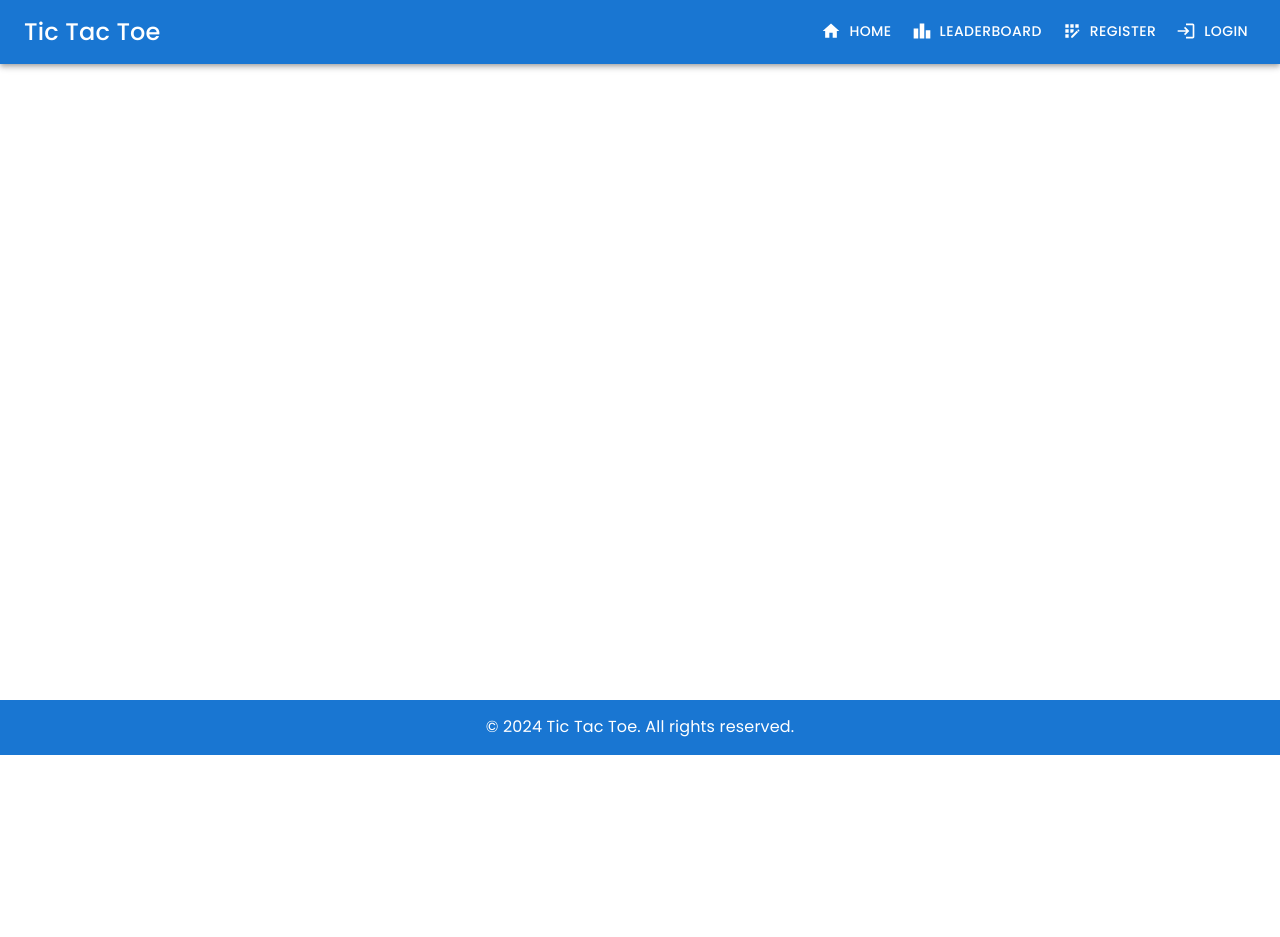
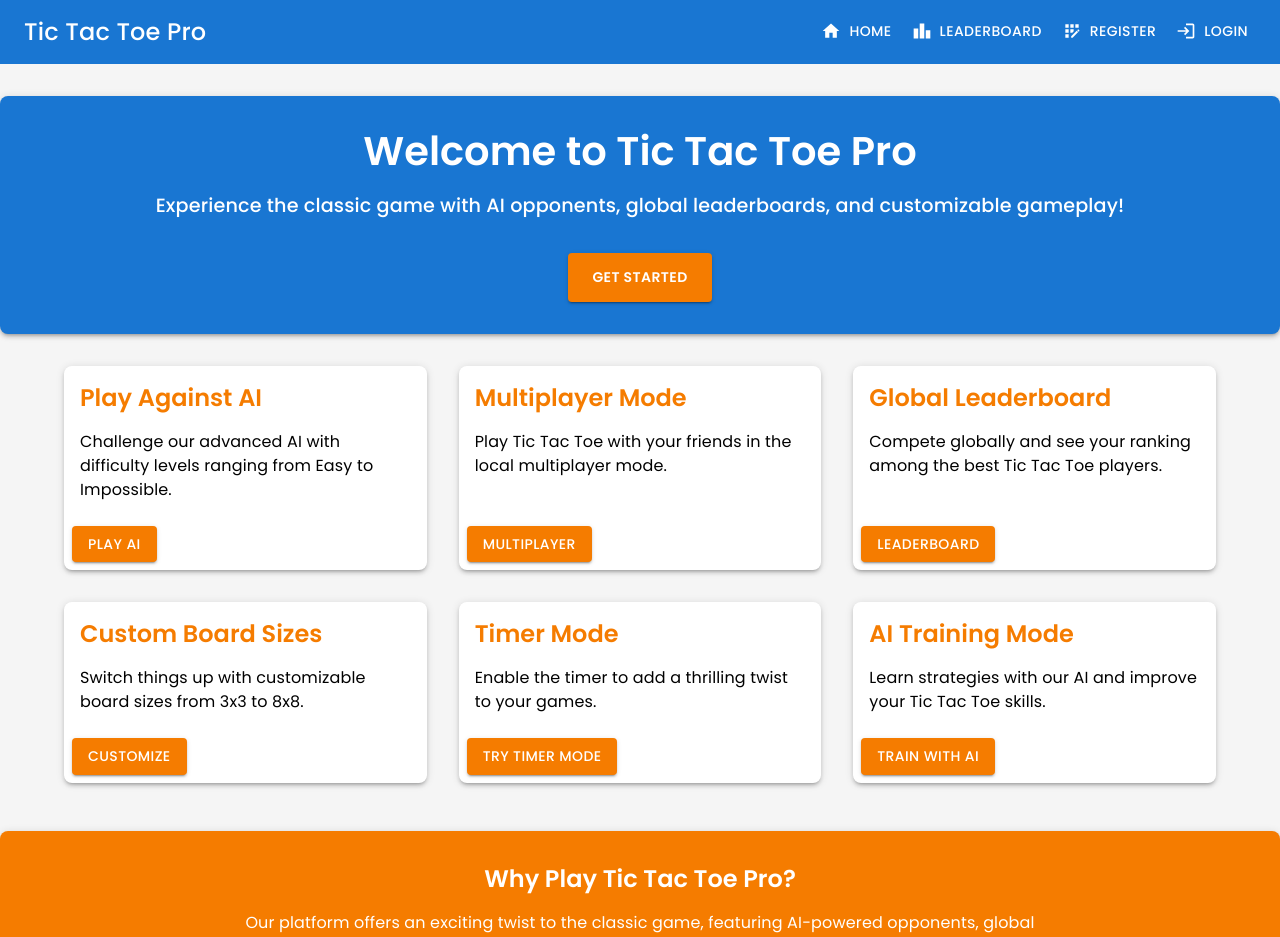
Before and after one commit to la-solver/Tic-Tac-Toe-Fullstack-Game, a React (Create React App) app in the folder frontend/: page /landing in a window 1280 px wide. Shown: the top 937 px of the page. Before the commit the page ends 800 px from the top, so only its background shows below. Built offline with nearby package versions, Linux system fonts and the light colour scheme.

Commit message:
Enhanced App

```diff
--- a/frontend/package.json
+++ b/frontend/package.json
@@ -18,6 +18,7 @@
     "react": "^18.3.1",
     "react-dom": "^18.3.1",
     "react-hook-form": "^7.53.2",
+    "react-material-ui-carousel": "^3.4.2",
     "react-router-dom": "^7.0.1",
     "react-scripts": "5.0.1",
     "typescript": "^4.9.5",
--- a/frontend/src/App.tsx
+++ b/frontend/src/App.tsx
@@ -9,6 +9,7 @@ import Login from "./components/Login";
 import Register from "./components/Register";
 import ProtectedRoute from "./components/ProtectedRoute";
 import ForgotPassword from "./components/ForgotPassword";
+import LandingPage from "./pages/LandingPage";
 
 const App: React.FC = () => {
     return (
@@ -22,6 +23,7 @@ const App: React.FC = () => {
                     <Route path="/login" element={<Login />} />
                     <Route path="/register" element={<Register />} />
                     <Route path="/forgot-password" element={<ForgotPassword />} />
+                    <Route path="/landing" element={<LandingPage />} />
                 </Routes>
             </div>
             <Footer />
--- a/frontend/src/components/Footer.tsx
+++ b/frontend/src/components/Footer.tsx
@@ -4,7 +4,11 @@ import { Box, Typography } from "@mui/material";
 const Footer: React.FC = () => {
     return (
         <Box sx={{ backgroundColor: "#1976d2", color: "#fff", textAlign: "center", p: 2, fontFamily: "Poppins" }}>
-            <Typography variant="body2" sx={{ fontFamily: "Poppins", fontSize: "1rem" }}>© 2024 Tic Tac Toe. All rights reserved.</Typography>
+            <Typography variant="body2" sx={{ fontFamily: "Poppins", fontSize: "1rem" }}>© 2024 Tic Tac Toe Pro.
+              Created by <a
+                href="https://github.com/hoangsonww"
+                style={{ color: "#fff", textDecoration: "underline" }}
+              >Son Nguyen</a> with ❤️</Typography>
         </Box>
     );
 };
--- a/frontend/src/components/Navbar.tsx
+++ b/frontend/src/components/Navbar.tsx
@@ -51,7 +51,7 @@ const Navbar: React.FC = () => {
             variant="h6"
             sx={{ flexGrow: 1, fontFamily: "Poppins, sans-serif", fontSize: "1.5rem" }}
           >
-            Tic Tac Toe
+            Tic Tac Toe Pro
           </Typography>
           {/* Hamburger Menu for Mobile */}
           <Box sx={{ display: { xs: "block", md: "none" } }}>
--- a/frontend/src/components/Register.tsx
+++ b/frontend/src/components/Register.tsx
@@ -1,5 +1,4 @@
-import React from "react";
-import { useForm } from "react-hook-form";
+import React, { useState } from "react";
 import {
   TextField,
   Button,
@@ -7,11 +6,13 @@ import {
   Typography,
   Avatar,
   useMediaQuery,
+  CircularProgress,
 } from "@mui/material";
 import { LockOutlined as LockIcon } from "@mui/icons-material";
 import { api } from "../utils/api";
 import { useNavigate } from "react-router-dom";
 import { useTheme } from "@mui/material/styles";
+import { useForm } from "react-hook-form";
 
 const Register: React.FC = () => {
   const { register, handleSubmit } = useForm();
@@ -19,11 +20,21 @@ const Register: React.FC = () => {
   const theme = useTheme();
   const isSmallScreen = useMediaQuery(theme.breakpoints.down("sm"));
 
-    const onSubmit = (data: any) => {
-        api
-          .post("/auth/register", data)
-          .then(() => navigate("/login"))
-          .catch((error) => console.error("Registration failed:", error));
+  const [loading, setLoading] = useState(false);
+  const [error, setError] = useState("");
+
+  const onSubmit = async (data: any) => {
+    setLoading(true);
+    setError(""); // Clear previous errors
+    try {
+      await api.post("/auth/register", data);
+      navigate("/login");
+    } catch (err: any) {
+      console.error("Registration failed:", err);
+      setError(err?.response?.data?.error || "Registration failed. Please try again.");
+    } finally {
+      setLoading(false);
+    }
   };
 
   return (
@@ -121,6 +132,7 @@ const Register: React.FC = () => {
           color="primary"
           type="submit"
           fullWidth
+          disabled={loading}
           sx={{
             mt: 2,
             fontFamily: "Poppins",
@@ -128,9 +140,22 @@ const Register: React.FC = () => {
             py: 1.5,
           }}
         >
-                  Register
+          {loading ? <CircularProgress size={24} sx={{ color: "white" }} /> : "Register"}
         </Button>
       </form>
+      {error && (
+        <Typography
+          variant="body2"
+          color="error"
+          sx={{
+            mt: 3,
+            fontFamily: "Poppins",
+            textAlign: "center",
+          }}
+        >
+          {error}
+        </Typography>
+      )}
       <Typography
         variant="body2"
         sx={{
--- a/frontend/src/pages/Home.tsx
+++ b/frontend/src/pages/Home.tsx
@@ -13,7 +13,7 @@ const Home: React.FC = () => {
   return (
     <Box sx={{ textAlign: "center", py: 5 }}>
       <Typography variant="h4" gutterBottom sx={{ fontFamily: "Poppins", mb: 2, fontWeight: "bold" }}>
-        Tic Tac Toe Game
+        Tic Tac Toe Pro Game
       </Typography>
       {/* Divider */}
       <div style={{ width: "100%", borderBottom: "1px solid #e0e0e0", margin: "0 auto 20px" }} />
--- /dev/null
+++ b/frontend/src/pages/LandingPage.tsx
@@ -0,0 +1,246 @@
+import React from "react";
+import {
+  Box,
+  Typography,
+  Button,
+  Container,
+  Grid,
+  Card,
+  CardContent,
+  CardActions,
+} from "@mui/material";
+import { Link } from "react-router-dom";
+import { useTheme } from "@mui/material/styles";
+import { useMediaQuery } from "@mui/material";
+import { keyframes } from "@emotion/react";
+
+const slideUp = keyframes`
+  from {
+    transform: translateY(30px);
+    opacity: 0;
+  }
+  to {
+    transform: translateY(0);
+    opacity: 1;
+  }
+`;
+
+const LandingPage: React.FC = () => {
+  const theme = useTheme();
+  const isDarkMode = theme.palette.mode === "dark";
+  const isSmallScreen = useMediaQuery(theme.breakpoints.down("sm"));
+
+  return (
+    <Box
+      sx={{
+        minHeight: "100vh",
+        backgroundColor: isDarkMode ? "#1e1e1e" : "#f5f5f5",
+        padding: "2rem 0",
+        transition: "background-color 0.3s ease",
+      }}
+    >
+      {/* Header Section */}
+      <Box
+        sx={{
+          textAlign: "center",
+          padding: "2rem",
+          backgroundColor: isDarkMode ? "#333" : "#1976d2",
+          color: "white",
+          borderRadius: 2,
+          boxShadow: 3,
+          animation: `${slideUp} 0.5s ease-out`,
+        }}
+      >
+        <Typography
+          variant="h3"
+          sx={{
+            marginBottom: "1rem",
+            fontFamily: "Poppins",
+            fontWeight: 600,
+            fontSize: isSmallScreen ? "2rem" : "2.5rem",
+          }}
+        >
+          Welcome to Tic Tac Toe Pro
+        </Typography>
+        <Typography
+          variant="h6"
+          sx={{
+            marginBottom: "2rem",
+            fontFamily: "Poppins",
+            color: "white",
+            fontSize: isSmallScreen ? "1rem" : "1.2rem",
+          }}
+        >
+          Experience the classic game with AI opponents, global leaderboards,
+          and customizable gameplay!
+        </Typography>
+        <Button
+          component={Link}
+          to="/register"
+          variant="contained"
+          sx={{
+            backgroundColor: "#f57c00",
+            color: "white",
+            padding: "0.75rem 1.5rem",
+            fontFamily: "Poppins",
+            fontWeight: 600,
+            "&:hover": {
+              backgroundColor: "#ee8d00",
+            },
+          }}
+        >
+          Get Started
+        </Button>
+      </Box>
+
+      {/* Features Section */}
+      <Container maxWidth="lg" sx={{ mt: 4 }}>
+        <Grid container spacing={4}>
+          {[
+            {
+              title: "Play Against AI",
+              description:
+                "Challenge our advanced AI with difficulty levels ranging from Easy to Impossible.",
+              buttonText: "Play AI",
+              link: "/game",
+            },
+            {
+              title: "Multiplayer Mode",
+              description:
+                "Play Tic Tac Toe with your friends in the local multiplayer mode.",
+              buttonText: "Multiplayer",
+              link: "/game",
+            },
+            {
+              title: "Global Leaderboard",
+              description:
+                "Compete globally and see your ranking among the best Tic Tac Toe players.",
+              buttonText: "Leaderboard",
+              link: "/leaderboard",
+            },
+            {
+              title: "Custom Board Sizes",
+              description:
+                "Switch things up with customizable board sizes from 3x3 to 8x8.",
+              buttonText: "Customize",
+              link: "/settings",
+            },
+            {
+              title: "Timer Mode",
+              description:
+                "Enable the timer to add a thrilling twist to your games.",
+              buttonText: "Try Timer Mode",
+              link: "/settings",
+            },
+            {
+              title: "AI Training Mode",
+              description:
+                "Learn strategies with our AI and improve your Tic Tac Toe skills.",
+              buttonText: "Train with AI",
+              link: "/game",
+            },
+          ].map((feature, index) => (
+            <Grid item xs={12} sm={6} md={4} key={feature.title}>
+              <Card
+                sx={{
+                  display: "flex",
+                  flexDirection: "column",
+                  height: "100%",
+                  boxShadow: 3,
+                  borderRadius: 2,
+                  backgroundColor: isDarkMode ? "#333" : "#fff",
+                  transition: "box-shadow 0.3s ease",
+                  "&:hover": {
+                    boxShadow: 6,
+                  },
+                  animation: `${slideUp} 0.6s ease-out`,
+                  animationDelay: `${index * 0.2}s`,
+                  animationFillMode: "both",
+                }}
+              >
+                <CardContent>
+                  <Typography
+                    variant="h5"
+                    sx={{
+                      marginBottom: "1rem",
+                      fontFamily: "Poppins",
+                      fontWeight: 600,
+                      color: "#f57c00",
+                    }}
+                  >
+                    {feature.title}
+                  </Typography>
+                  <Typography
+                    variant="body1"
+                    sx={{
+                      fontFamily: "Poppins",
+                      color: isDarkMode ? "white" : "black",
+                    }}
+                  >
+                    {feature.description}
+                  </Typography>
+                </CardContent>
+                <CardActions sx={{ mt: "auto" }}>
+                  <Button
+                    component={Link}
+                    to={feature.link}
+                    variant="contained"
+                    sx={{
+                      backgroundColor: "#f57c00",
+                      color: "white",
+                      fontFamily: "Poppins",
+                      "&:hover": {
+                        backgroundColor: "#e68900",
+                      },
+                    }}
+                  >
+                    {feature.buttonText}
+                  </Button>
+                </CardActions>
+              </Card>
+            </Grid>
+          ))}
+        </Grid>
+      </Container>
+
+      {/* Additional Information Section */}
+      <Box
+        sx={{
+          mt: 6,
+          py: 4,
+          textAlign: "center",
+          backgroundColor: isDarkMode ? "#333" : "#f57c00",
+          color: "white",
+          borderRadius: 2,
+          boxShadow: 3,
+          animation: `${slideUp} 0.8s ease-out`,
+        }}
+      >
+        <Typography
+          variant="h5"
+          sx={{
+            mb: 2,
+            fontFamily: "Poppins",
+            fontWeight: 600,
+          }}
+        >
+          Why Play Tic Tac Toe Pro?
+        </Typography>
+        <Typography
+          variant="body1"
+          sx={{
+            maxWidth: 800,
+            mx: "auto",
+            fontFamily: "Poppins",
+          }}
+        >
+          Our platform offers an exciting twist to the classic game, featuring
+          AI-powered opponents, global rankings, and customizable game settings
+          to suit your style. Play, compete, and become a Tic Tac Toe Pro!
+        </Typography>
+      </Box>
+    </Box>
+  );
+};
+
+export default LandingPage;
```
Also changed, not shown: 1 other file (tests, documents, lock files or other folders). Lines whose indentation alone changed are shown as unchanged.
